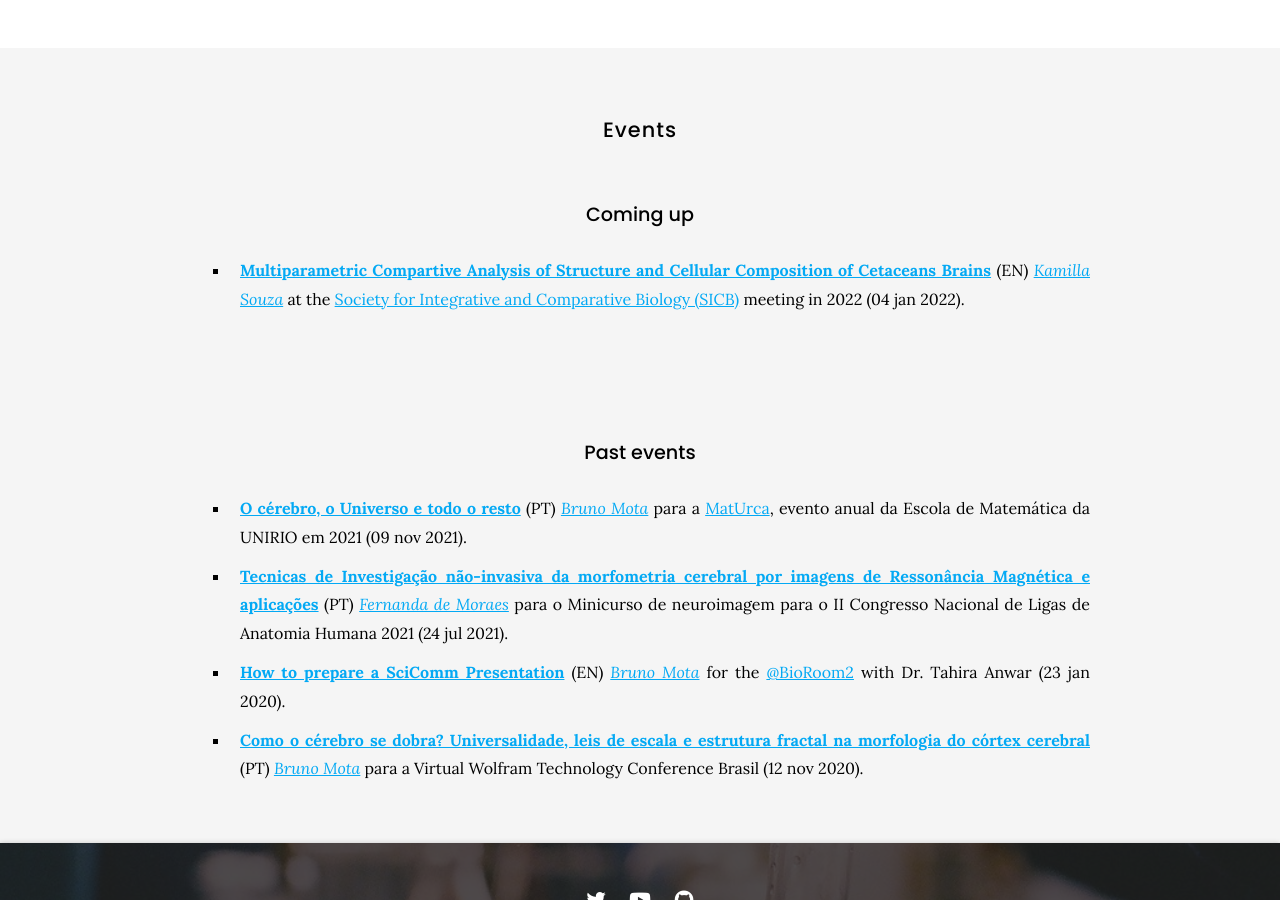
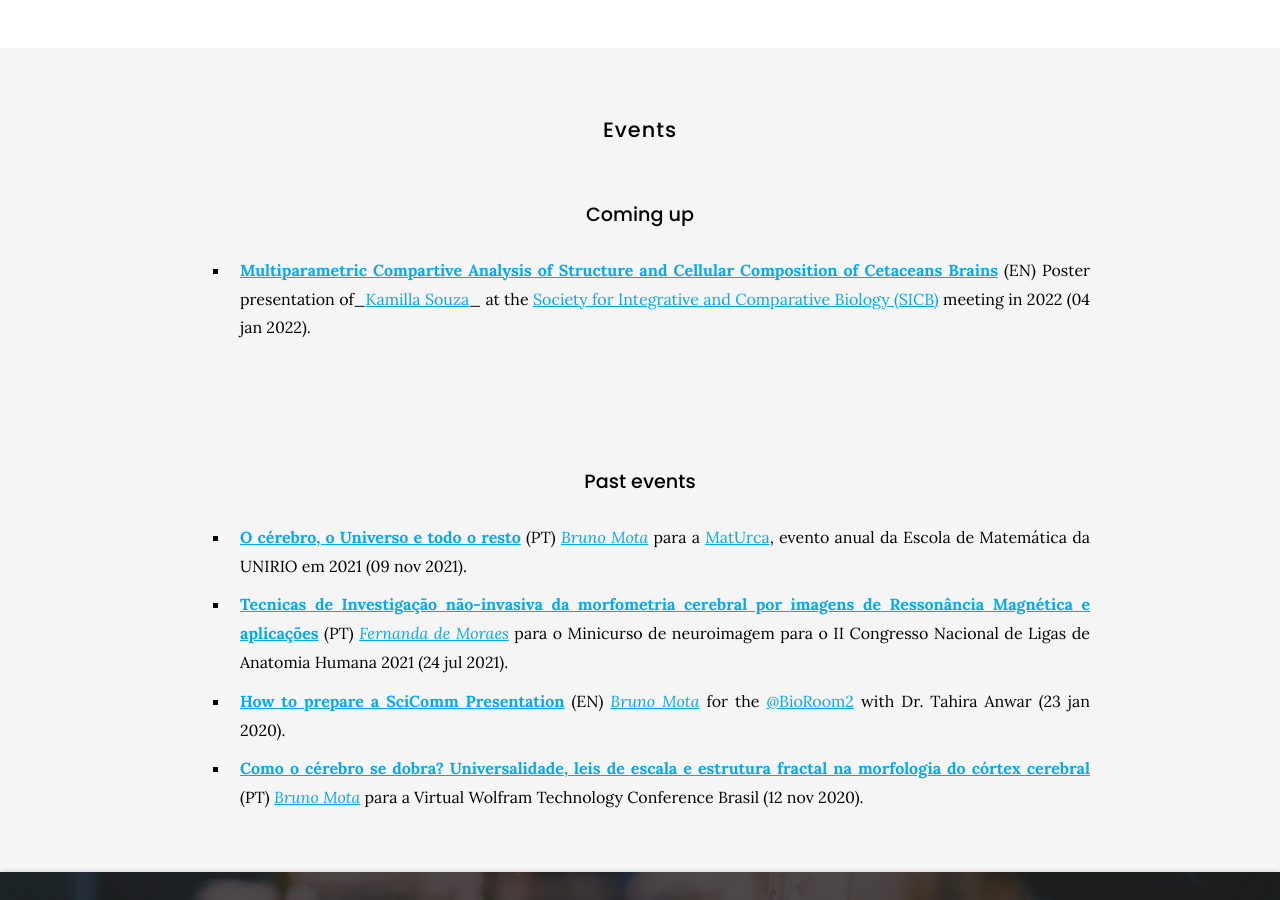
Before and after one commit to metaBIOlab/metabio, a Jekyll site: the page built from tools/index.md, in a window 1280 px wide and 900 px high, scrolled down 2074 px. Built offline with Jekyll 4.4.1, drawn with Linux system fonts in a browser that asks for light colours; nearby versions of some CDN libraries.

Commit message:
Update index.md

```diff
--- a/tools/index.md
+++ b/tools/index.md
@@ -47,7 +47,7 @@
 
 ### Coming up
 
-- **[Multiparametric Compartive Analysis of Structure and Cellular Composition of Cetaceans Brains](https://www.youtube.com/watch?v=YwNYCC35IIE)** (EN) _[Kamilla Souza](kamilla-souza)_ at the [Society for Integrative and Comparative Biology (SICB)](https://burkclients.com/sicb/meetings/2022/site/) meeting in 2022 (04 jan 2022).
+- **[Multiparametric Compartive Analysis of Structure and Cellular Composition of Cetaceans Brains](https://www.youtube.com/watch?v=YwNYCC35IIE)** (EN) Poster presentation of_[Kamilla Souza](kamilla-souza)_ at the [Society for Integrative and Comparative Biology (SICB)](https://burkclients.com/sicb/meetings/2022/site/) meeting in 2022 (04 jan 2022).
 <br>
 <!-- - Event 2 -->
 
```
